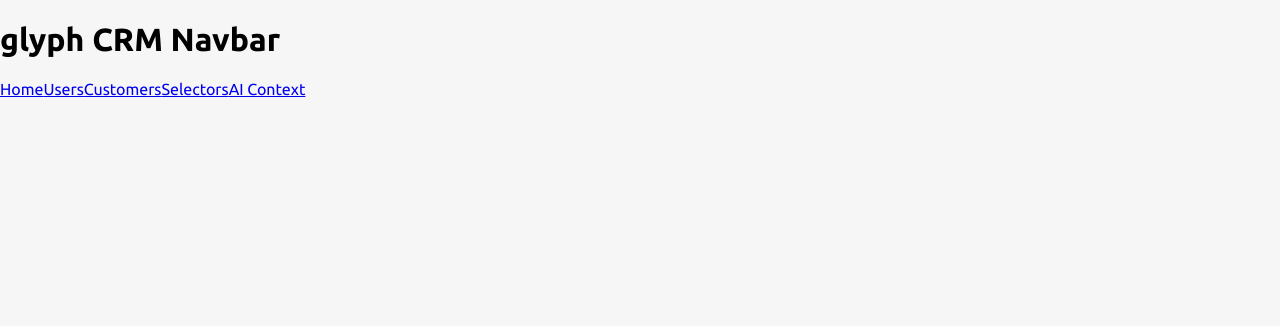
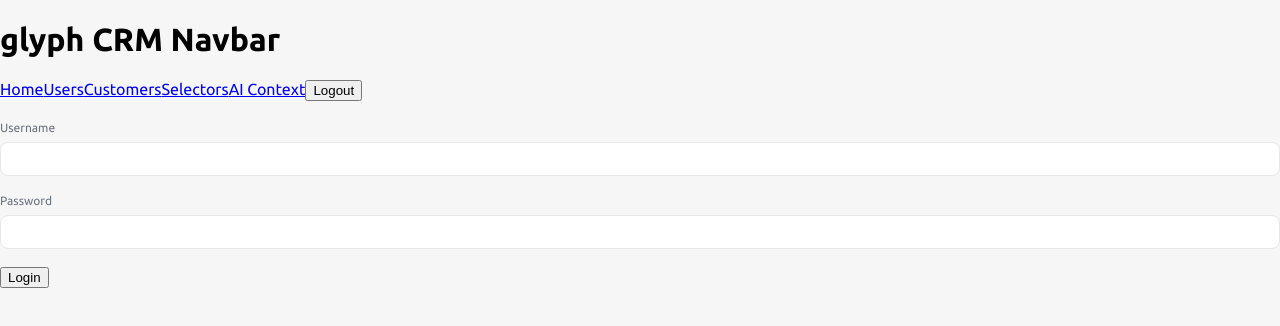
Before and after one commit to xomatix/glyph-crm, a React (Vite) app: page /login in a window 1280 px wide. Shown: the top 326 px of the page. Built offline with nearby package versions, Linux system fonts and the light colour scheme.

Commit message:
feat Login and session context

```diff
--- a/components/GlList/GlList.jsx
+++ b/components/GlList/GlList.jsx
@@ -1,13 +1,20 @@
 import { useEffect, useState } from "react";
 import service from "../../glService/glService";
 
-function GlList({ nameSpace, dataSetIdent, children }) {
+function GlList({
+  nameSpace,
+  dataSetIdent,
+  children,
+  onClick = () => {},
+  where = {},
+}) {
   const [rows, setRows] = useState([]);
   const [page, setPage] = useState(1);
 
   const loadListData = async () => {
     let response = await service.select(nameSpace, dataSetIdent, {
       page: page,
+      ...where,
     });
     setRows(response);
   };
@@ -30,7 +37,11 @@ function GlList({ nameSpace, dataSetIdent, children }) {
     <div className="list-container">
       {rows != undefined &&
         rows.length > 0 &&
-        rows.map((row) => <div className="list-item">{children(row)}</div>)}
+        rows.map((row) => (
+          <div onClick={() => onClick(row)} className="list-item">
+            {children(row)}
+          </div>
+        ))}
       {rows == undefined ||
         (rows.length == 0 && (
           <div className="no-records">No records found</div>
--- /dev/null
+++ b/components/GlLookup/GlLookup.jsx
@@ -0,0 +1,50 @@
+import React, { useContext, useEffect } from "react";
+import "./GlLookup.css";
+import GlList from "../GlList/GlList";
+import GlEdit from "../GlEdit/GlEdit";
+
+export const GlLookup = ({
+  field,
+  type = "text",
+  label = field,
+  fieldInLookup = field,
+  showLabel = true,
+  dataSetIdent,
+  nameSpace,
+  Context,
+  children,
+  where = {},
+}) => {
+  // eslint-disable-next-line react-hooks/rules-of-hooks
+  const contextValue = Context && useContext(Context);
+  const { record = {}, setRecord = () => {} } = contextValue || {};
+
+  const handleChange = (newValue) => {
+    console.log(newValue[fieldInLookup]);
+    setRecord((prev) => ({ ...prev, [field]: newValue[fieldInLookup] }));
+  };
+
+  return (
+    <div className="edit-container">
+      <GlEdit
+        field={field}
+        type={type}
+        label={label}
+        showLabel={showLabel}
+        Context={Context}
+      ></GlEdit>
+      <GlList
+        dataSetIdent={dataSetIdent}
+        nameSpace={nameSpace}
+        onClick={(row) => {
+          handleChange(row);
+        }}
+        where={where}
+      >
+        {(row) => children(row)}
+      </GlList>
+    </div>
+  );
+};
+
+export default GlLookup;
--- a/glService/glService.js
+++ b/glService/glService.js
@@ -37,7 +37,12 @@ class GlService {
         },
         body: JSON.stringify({
           action: "select",
-          data: { ...data, nameSpace: nameSpace, selectorIdent: selectorIdent },
+          data: {
+            ...data,
+            nameSpace: nameSpace,
+            selectorIdent: selectorIdent,
+            s_id: localStorage.getItem("s_id"),
+          },
         }),
       });
       return await response.json();
@@ -57,6 +62,7 @@ class GlService {
         body: JSON.stringify({
           action: "saveSelector",
           data: {
+            s_id: localStorage.getItem("s_id"),
             nameSpace: nameSpace,
             selectorIdent: selectorIdent,
             pageSize: Number(pageSize),
@@ -80,8 +86,12 @@ class GlService {
         },
         body: JSON.stringify({
           action: ai_model,
-          sessionId: "",
-          data: { ...data, context_name: context_name, prompt: prompt },
+          data: {
+            ...data,
+            context_name: context_name,
+            prompt: prompt,
+            s_id: localStorage.getItem("s_id"),
+          },
         }),
       });
       return await response.json();
--- a/src/App.jsx
+++ b/src/App.jsx
@@ -2,12 +2,14 @@ import "./App.css";
 import { lazy, Suspense } from "react";
 import { Link, Route, Routes, BrowserRouter } from "react-router-dom";
 import AiContextsEdit from "./pages/AiContextsEdit";
+import GlButton from "../components/GlButton/GlButton";
 const AiContextsList = lazy(() => import("./pages/AiContextsList"));
 const UsersList = lazy(() => import("./pages/UsersList"));
 const CustomersList = lazy(() => import("./pages/CustomersList"));
 const CustomerEdit = lazy(() => import("./pages/CustomerEdit"));
 const SelectorEdit = lazy(() => import("./pages/SelectorsEdit"));
 const SelectorsList = lazy(() => import("./pages/SelectorsList"));
+const Login = lazy(() => import("./pages/Login"));
 
 function App() {
   return (
@@ -20,6 +22,19 @@ function App() {
           <Link to="/customers">Customers</Link>
           <Link to="/selectors">Selectors</Link>
           <Link to="/ai-context">AI Context</Link>
+          {localStorage.getItem("s_id") === "" && (
+            <Link to="/login">Login</Link>
+          )}
+          {localStorage.getItem("s_id") !== "" && (
+            <GlButton
+              action={() => {
+                localStorage.setItem("s_id", "");
+                window.location.href = `/`;
+              }}
+            >
+              Logout
+            </GlButton>
+          )}
         </nav>
         <Suspense fallback={<div>Loading...</div>}>
           <Routes>
@@ -31,6 +46,7 @@ function App() {
             <Route path="/selectors/:id" element={<SelectorEdit />} />
             <Route path="/ai-context" element={<AiContextsList />} />
             <Route path="/ai-context/:id" element={<AiContextsEdit />} />
+            <Route path="/login" element={<Login />} />
           </Routes>
         </Suspense>
       </BrowserRouter>
--- a/src/pages/AiContextsEdit.jsx
+++ b/src/pages/AiContextsEdit.jsx
@@ -4,7 +4,7 @@ import GlRecord from "../../components/GlRecord/GlRecord";
 import GlEdit from "../../components/GlEdit/GlEdit";
 import GlButton from "../../components/GlButton/GlButton";
 
-import GlContainer from "../../components/Container/GlContainer";
+import GlContainer from "../../components/GlContainer/GlContainer";
 import "./SelectorsEdit.css";
 
 function AiContextsEdit() {
--- /dev/null
+++ b/src/pages/Login.jsx
@@ -0,0 +1,47 @@
+import React from "react";
+import GlRecord from "../../components/GlRecord/GlRecord";
+import GlEdit from "../../components/GlEdit/GlEdit";
+import { useNavigate } from "react-router-dom";
+import GlButton from "../../components/GlButton/GlButton";
+
+function Login() {
+  const navigate = useNavigate();
+  return (
+    <div>
+      <GlRecord initialRecord={{}}>
+        {(RecordContext, record) => (
+          <div>
+            <h2>{record.ident}</h2>
+            <GlEdit
+              field="gl_username"
+              label="Username"
+              Context={RecordContext}
+            />
+            <br />
+            <GlEdit
+              field="gl_password"
+              label="Password"
+              Context={RecordContext}
+            />
+            <br />
+            <GlButton
+              dataSetIdent="userLogin"
+              nameSpace="standard"
+              Context={RecordContext}
+              afterAction={async (record) => {
+                if (record["s_id"] !== null && record["s_id"] !== "") {
+                  localStorage.setItem("s_id", record["s_id"]);
+                  window.location.href = `/`;
+                }
+              }}
+            >
+              Login
+            </GlButton>
+          </div>
+        )}
+      </GlRecord>
+    </div>
+  );
+}
+
+export default Login;
--- a/src/pages/SelectorsEdit.jsx
+++ b/src/pages/SelectorsEdit.jsx
@@ -4,7 +4,7 @@ import GlRecord from "../../components/GlRecord/GlRecord";
 import GlEdit from "../../components/GlEdit/GlEdit";
 import GlButton from "../../components/GlButton/GlButton";
 import service from "../../glService/glService";
-import GlContainer from "../../components/Container/GlContainer";
+import GlContainer from "../../components/GlContainer/GlContainer";
 import "./SelectorsEdit.css";
 import aiIcon from "../assets/ai.svg";
 import ReactMarkdown from "react-markdown";
--- a/src/pages/UsersList.jsx
+++ b/src/pages/UsersList.jsx
@@ -1,8 +1,9 @@
 import React from "react";
 import GlTable from "../../components/glTable/glTable";
 import GlList from "../../components/GlList/GlList";
-import GlContainer from "../../components/Container/GlContainer";
+import GlContainer from "../../components/GlContainer/GlContainer";
 import GlRecord from "../../components/GlRecord/GlRecord";
+import GlLookup from "../../components/GlLookup/GlLookup";
 
 function UsersList() {
   return (
@@ -20,7 +21,20 @@ function UsersList() {
         dataSetIdent={"booksFnAll"}
         where={{ id: 1000 }}
       >
-        {(RecordContext, record) => <p>{JSON.stringify(record)}</p>}
+        {(RecordContext, record) => (
+          <div>
+            <GlLookup
+              Context={RecordContext}
+              field={"code"}
+              nameSpace={"bookstore"}
+              dataSetIdent={"booksFnAll"}
+              where={{ title: record["title"] }}
+            >
+              {(row) => <div>{row["code"]}</div>}
+            </GlLookup>
+            <p>{JSON.stringify(record)}</p>
+          </div>
+        )}
       </GlRecord>
       Books List
       <GlContainer>
```
Also changed, not shown: components/GlContainer/GlContainer.css (renamed from components/Container/GlContainer.css), components/GlContainer/GlContainer.jsx (renamed from components/Container/GlContainer.jsx), components/GlLookup/GlLookup.css (added).
